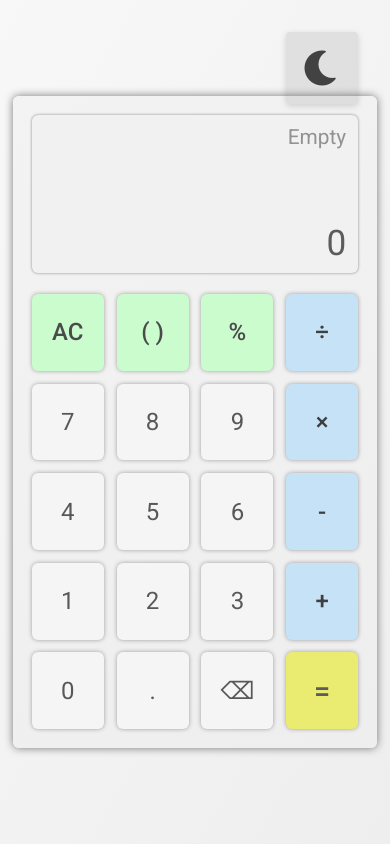
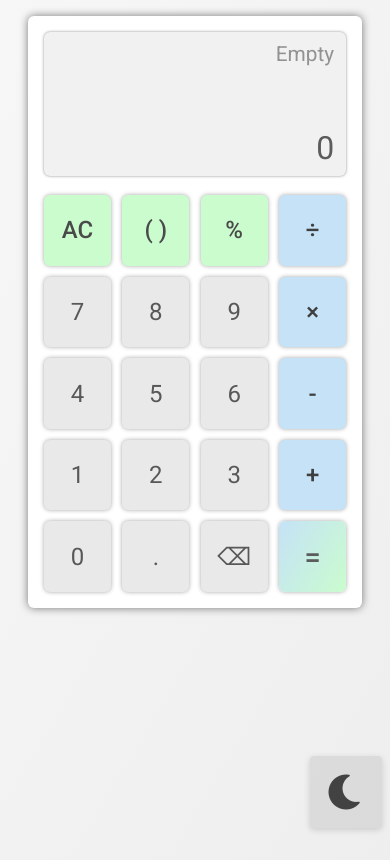
Before and after one commit to hradiladam/Calculator, a plain HTML site: page index.html in a window 390 px wide. Drawn offline with nearby package versions, Linux system fonts and the light colour scheme.

Commit message:
C24: add small screen css

```diff
--- a/css/styles.css
+++ b/css/styles.css
@@ -5,7 +5,7 @@ body {
     align-items: center;
     min-height: 100vh;
     margin: 0;
-    background: linear-gradient(120deg, #f8f8f8, #eeeeee);
+    background: linear-gradient(120deg, #f7f7f7, #eeeeee);
 }
 
 .calculator {
@@ -13,7 +13,7 @@ body {
     gap: 0.8rem;
     grid-template-columns: repeat(4, 4.5rem);
     grid-auto-rows: 4.8rem;
-    background: linear-gradient(145deg, #f3f3f3, #eeeeee);
+    background-color: #ffffff;
     padding: 1.2rem;
     border-radius: 6px;
     box-shadow: 0 0 8px rgba(34, 34, 34, 0.6);
@@ -57,13 +57,13 @@ body {
     justify-content: center;
     align-items: center;
     color: #585858;
-    background-color: #f5f5f5;
+    background-color: #e9e9e9;
     box-shadow: 0 0 4px rgba(34, 34, 34, 0.4);
     transition: background-color 0.2s ease, outline 0.2s ease;
 }
 
 .button:hover {
-    background-color: #e2e2e2;
+    background-color: #e0e0e0;
     transition: background-color 0.3s ease, box-shadow 0.3s ease
 }
 
@@ -94,13 +94,13 @@ body {
 }
 
 .button:nth-child(21) {
-    background: #eaec72;
+    background: linear-gradient(120deg, #c5e2f7, #cafcce);
     color: #5c5c5c;
     font-size: 1.8rem;
 }
 
 .button:nth-child(21):hover {
-    background: #f2f54a;
+    background: linear-gradient(120deg, #9cd1f7, #9cf79c);
 }
 
 /* Styling of the change theme button  */
@@ -172,21 +172,21 @@ body.dark-theme .button:active {
 }
 
 body.dark-theme .operator {
-    background-color: #4caf50;
+    background-color: #af5555;
     color: #fff;
 }
 
 body.dark-theme .operator:hover {
-    background-color: #388e3c;
+    background-color: #a14040;
 }
 
 body.dark-theme .additional {
-    background-color: #1976d2;
+    background-color: #319282;
     color: #fff;
 }
 
 body.dark-theme .additional:hover {
-    background-color: #1565c0;
+    background-color: #227c6d;
 }
 
 body.dark-theme #theme-switch {
@@ -195,13 +195,13 @@ body.dark-theme #theme-switch {
 }
 
 body.dark-theme .button:nth-child(21) {
-    background: #9c9703;
+    background: linear-gradient(120deg, #af5555, #319282);
     color: #dadada;
     font-size: 1.8rem;
 }
 
 body.dark-theme .button:nth-child(21):hover {
-    background: #8f8d3f;
+    background: linear-gradient(120deg, #a14040, #227c6d);
 }
 
 body.dark-theme #theme-switch:hover {
@@ -213,3 +213,33 @@ body.dark-theme #theme-switch:active {
     transform: scale(0.9);
     box-shadow: 0 2px 6px rgba(255, 255, 255, 0.2);
 }
+
+
+@media screen and (max-width: 599px) {
+
+    body {
+        display: flex;
+        justify-content: center;
+        align-items: start;
+        margin: 0;
+        margin-top: 1rem;
+    }
+
+    .calculator {
+        gap: 0.7rem;
+        grid-template-columns: repeat(4, 4.2rem);
+        grid-auto-rows: 4.4rem;
+        padding: 1rem;
+    }
+
+    #display {
+        font-size: 2rem;
+    }
+
+    #theme-switch {
+        top: auto;
+        bottom: 1rem;
+        right: 0.5rem;
+    }
+
+}
```
